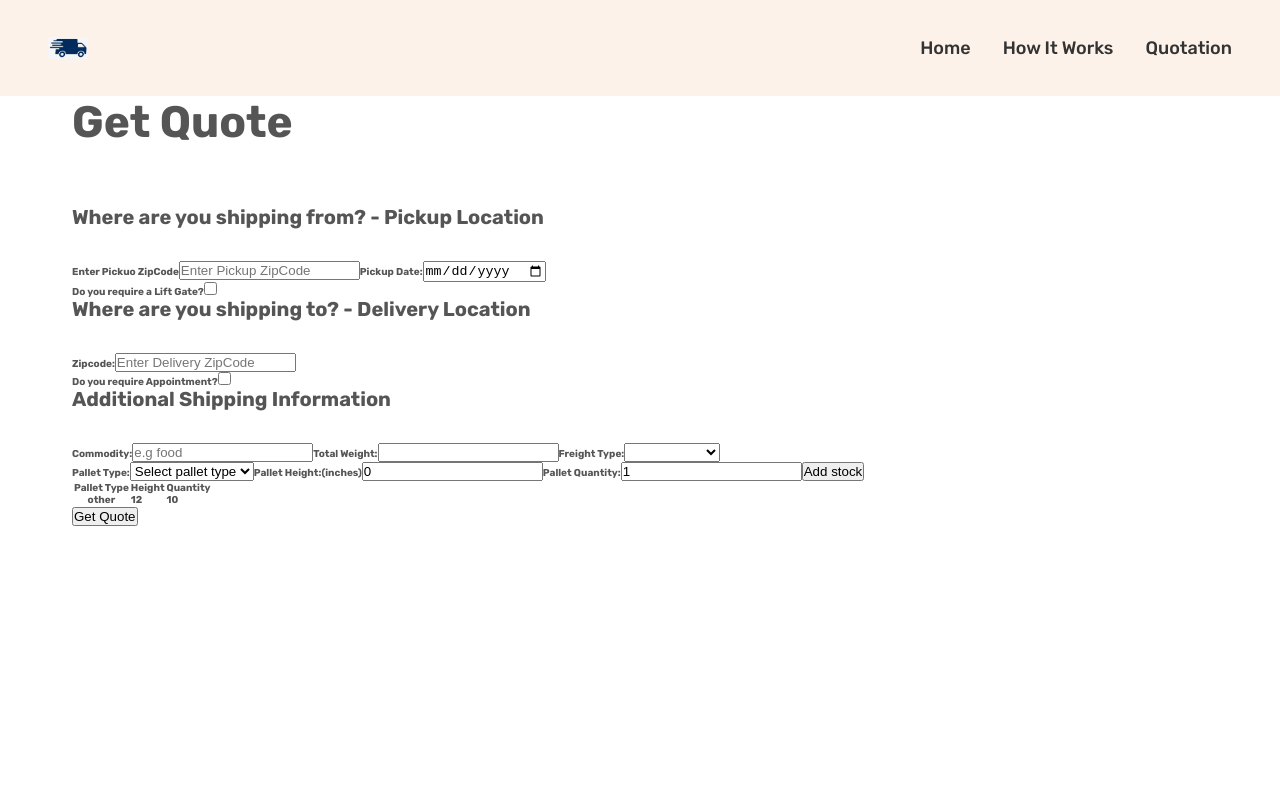
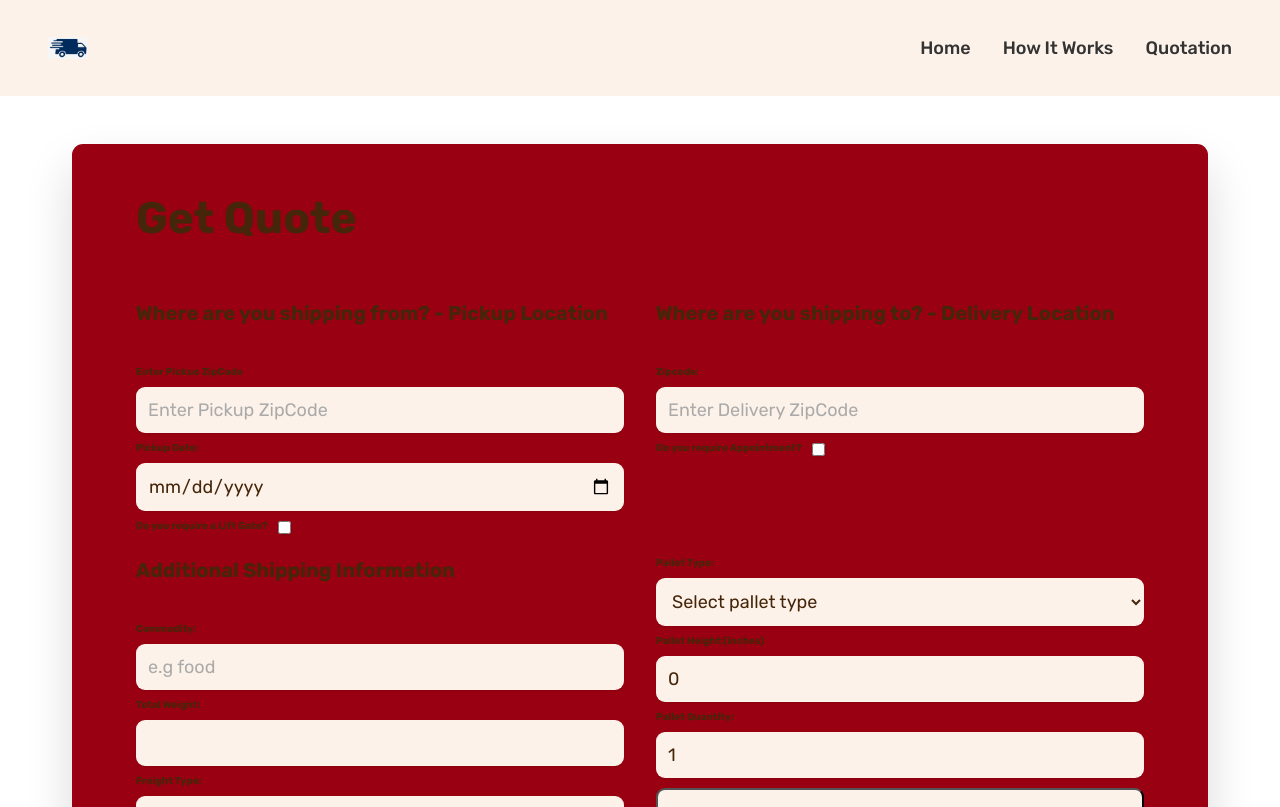
Before and after one commit to dredysteam/Cargo-Deliv, an Angular app: page /quotation in a window 1280 px wide. Shown: the top 807 px of the page. Built offline with nearby package versions, Linux system fonts and the light colour scheme.

Commit message:
quotatiob form css changes

```diff
--- a/src/main/quotation/components/delivery-info/delivery-info.component.html
+++ b/src/main/quotation/components/delivery-info/delivery-info.component.html
@@ -12,7 +12,7 @@
     <!-- <small *ngIf="deliveryZipcodeNotValid" class="text-danger"
       >Please enter valid ZipCode</small
     > -->
-    <div class="flex-container flex-ss">
+    <div class="flex-x-container">
       <label>Do you require Appointment?</label>
       <input
         class="checkbox-item"
--- a/src/main/quotation/components/pallet-selector/pallet-selector.component.html
+++ b/src/main/quotation/components/pallet-selector/pallet-selector.component.html
@@ -1,5 +1,5 @@
 <div [formGroup]="parent" class="quotation-form-item">
-  <div formGroupName="selector" class="pallet-selector">
+  <div formGroupName="selector" class="flex-y-container">
     <label>Pallet Type:</label>
     <select formControlName="type">
       <option value="">Select pallet type</option>
--- a/src/main/quotation/components/pickup-info/pickup-info.component.html
+++ b/src/main/quotation/components/pickup-info/pickup-info.component.html
@@ -17,7 +17,7 @@
     <label>Pickup Date:</label>
     <input type="date" formControlName="pickupDate" />
 
-    <div class="flex-container flex-ss">
+    <div class="flex-x-container">
       <label class="liftgate-label">Do you require a Lift Gate?</label>
       <input type="checkbox" formControlName="liftgate" class="checkbox-item" />
     </div>
--- a/src/main/quotation/components/stock-pallets/stock-pallets.component.html
+++ b/src/main/quotation/components/stock-pallets/stock-pallets.component.html
@@ -3,27 +3,23 @@
     <table *ngIf="pallets.length > 0">
       <thead>
         <tr>
-          <th>Pallet Type</th>
-          <th>Height</th>
-          <th>Quantity</th>
+          <th class="heading-terciary">Pallet Type</th>
+          <th class="heading-terciary">Height</th>
+          <th class="heading-terciary">Quantity</th>
           <th></th>
         </tr>
       </thead>
 
       <tbody *ngFor="let item of pallets; let i = index">
         <tr [formGroupName]="i">
-          <th>{{ item.value.type }}</th>
-          <td>{{ item.value.high }}</td>
-          <td>{{ item.value.quantity }}</td>
+          <td class="heading-terciary">{{ item.value.type }}</td>
+          <td class="heading-terciary">{{ item.value.high }}</td>
+          <td class="heading-terciary">{{ item.value.quantity }}</td>
           <td>
-            <!-- <a
-              href=""
-              class="btn btn--outline"
-              (click)="onRemove(item.value, i)"
-            >
+            <button class="btn btn--outline" (click)="onRemove(item.value, i)">
               Remove
-            </a> -->
-            <div>
+            </button>
+            <!-- <div>
               <svg
                 xmlns="http://www.w3.org/2000/svg"
                 fill="none"
@@ -38,28 +34,10 @@
                   d="M14.74 9l-.346 9m-4.788 0L9.26 9m9.968-3.21c.342.052.682.107 1.022.166m-1.022-.165L18.16 19.673a2.25 2.25 0 01-2.244 2.077H8.084a2.25 2.25 0 01-2.244-2.077L4.772 5.79m14.456 0a48.108 48.108 0 00-3.478-.397m-12 .562c.34-.059.68-.114 1.022-.165m0 0a48.11 48.11 0 013.478-.397m7.5 0v-.916c0-1.18-.91-2.164-2.09-2.201a51.964 51.964 0 00-3.32 0c-1.18.037-2.09 1.022-2.09 2.201v.916m7.5 0a48.667 48.667 0 00-7.5 0"
                 />
               </svg>
-            </div>
+            </div> -->
           </td>
         </tr>
       </tbody>
     </table>
-    <!-- <label>Pallet Type in Stock</label>
-      <label for="">Height</label>
-      <label for="">Quantity</label>
-      <label for="">Remove?</label> -->
-
-    <!-- <div *ngFor="let item of pallets; let i = index">
-      <div class="flex-container" [formGroupName]="i">
-        <p>
-          {{ item.value.type }}
-        </p>
-        <p>
-          {{ item.value.high }}
-        </p>
-        <p>{{ item.value.quantity }}</p>
-
-        <button (click)="onRemove(item.value, i)" type="button">Remove</button>
-      </div>
-    </div> -->
   </div>
 </div>
--- a/src/main/quotation/containers/quotation-form/quotation-form.component.css
+++ b/src/main/quotation/containers/quotation-form/quotation-form.component.css
@@ -0,0 +1,42 @@
+.section-quotation {
+  padding: 4.8rem 0 12.8rem;
+}
+
+.quotation {
+  /* display: grid; */
+  /* grid-template-columns: 2fr 1fr; */
+  background-color: #990011ff;
+  box-shadow: 0 2.4rem 4.8rem rgba(0, 0, 0, 0.15);
+  border-radius: 11px;
+
+  /* background-image: linear-gradient(to right bottom, #fdf2e9, #990011ff); */
+  overflow: hidden;
+}
+
+.quotation-text-box {
+  padding: 4.8rem 6.4rem 6.4rem 6.4rem;
+  color: #45260a;
+}
+.quotation-form {
+  /* display: flex;
+  flex-direction: column;
+  gap: 3rem; */
+
+  display: grid;
+  grid-template-columns: 1fr 1fr;
+  column-gap: 3.2rem;
+  row-gap: 2.4rem;
+}
+
+.quotation *:focus {
+  outline: none;
+  box-shadow: 0 0 0 0.8rem rgba(253, 242, 233, 0.5);
+}
+
+.grid-item-stock {
+  grid-column: 1/3;
+}
+
+.grid-item-button {
+  grid-column: 1/3;
+}
--- a/src/main/quotation/containers/quotation-form/quotation-form.component.html
+++ b/src/main/quotation/containers/quotation-form/quotation-form.component.html
@@ -1,9 +1,8 @@
 <div class="section-quotation">
   <div class="container">
     <div class="quotation">
-      <div>
+      <div class="quotation-text-box">
         <h2 class="heading-secondary">Get Quote</h2>
-      </div>
         <form
           class="quotation-form"
           action="#"
@@ -39,10 +38,15 @@
             class="grid-item-stock"
           ></app-stock-pallets>
 
-        <button class="btn" [disabled]="form.invalid" type="submit">
+          <button
+            class="grid-item-button btn--form"
+            [disabled]="form.invalid"
+            type="submit"
+          >
             Get Quote
           </button>
         </form>
+      </div>
     </div>
   </div>
 </div>
--- a/src/main/quotation/containers/quotation-form/quotation-form.component.ts
+++ b/src/main/quotation/containers/quotation-form/quotation-form.component.ts
@@ -41,14 +41,14 @@ export class QuotationFormComponent implements OnInit {
     }),
     selector: this.createStockPallet({}),
     stockPallets: new FormArray([
-      this.createStockPallet({ type: 'other', high: 12, quantity: 10 }),
+      // this.createStockPallet({ type: 'other', high: 12, quantity: 10 }),
     ]),
   });
   constructor(private quotationService: QuotationService) {}
 
   ngOnInit(): void {}
 
-  createStockPallet(stockPallet: StockPallet) {
+  createStockPallet(stockPallet?: StockPallet) {
     return new FormGroup({
       type: new FormControl(stockPallet.type || ''),
       high: new FormControl(stockPallet.high || 0),
@@ -59,7 +59,6 @@ export class QuotationFormComponent implements OnInit {
   addStock(stockPallet: StockPallet) {
     const control = this.form.get('stockPallets') as FormArray;
     control.push(this.createStockPallet(stockPallet));
-    // control = [...control,this.createStockPallet(stockPallet)]
   }
 
   removeStock({ group, index }: { group: FormGroup; index: number }) {
--- a/src/styles.css
+++ b/src/styles.css
@@ -5,11 +5,9 @@
   box-sizing: border-box;
 }
 
-
 html {
   font-size: 62.5%;
 }
-
 
 body {
   font-family: "Rubik", sans-serif;
@@ -17,7 +15,6 @@ body {
   font-weight: 800;
   color: #555;
 }
-
 
 .container {
   /* 1140px */
@@ -35,7 +32,6 @@ body {
   margin-bottom: 1.6rem;
   letter-spacing: 0.75px;
 }
-
 
 .heading-primary {
   font-size: 5.2rem;
@@ -118,3 +114,70 @@ body {
 .margin-right-sm {
   margin-right: 1.6rem !important;
 }
+
+.label {
+  display: block;
+  font-size: 1.6rem;
+  font-weight: 500;
+  margin-bottom: 1.2rem;
+}
+
+input,
+select {
+  width: 100%;
+  padding: 1.2rem;
+  font-size: 1.8rem;
+  font-family: inherit;
+  color: inherit;
+  border: none;
+  background-color: #fdf2e9;
+  border-radius: 9px;
+  box-shadow: 0 1px 2px rgba(0, 0, 0, 0.1);
+}
+
+input::placeholder {
+  color: #aaa;
+}
+button {
+  background-color: #fdf2e9;
+  /* color: #fff; */
+  font-size: 2rem;
+  padding: 1.6rem 3.2rem;
+  font-weight: 600;
+  border-radius: 9px;
+  /* text-decoration: none; */
+  /* display: inline-block; */
+
+  /* transition: background-color 0.3s; */
+}
+
+.btn--form {
+  background-color: #45260a;
+  color: #fdf2e9;
+  align-self: end;
+  padding: 1.2rem;
+}
+
+.btn--form:hover {
+  background-color: #fff;
+  color: #555;
+}
+
+/* FLEX */
+
+.flex-y-container {
+  display: flex;
+  flex-direction: column;
+  gap: 1rem;
+}
+
+.flex-x-container {
+  display: flex;
+  align-items: flex-start;
+  justify-content: flex-start;
+  gap: 1rem;
+}
+
+.checkbox-item {
+  width: auto;
+}
```
Lines whose indentation alone changed are shown as unchanged.
